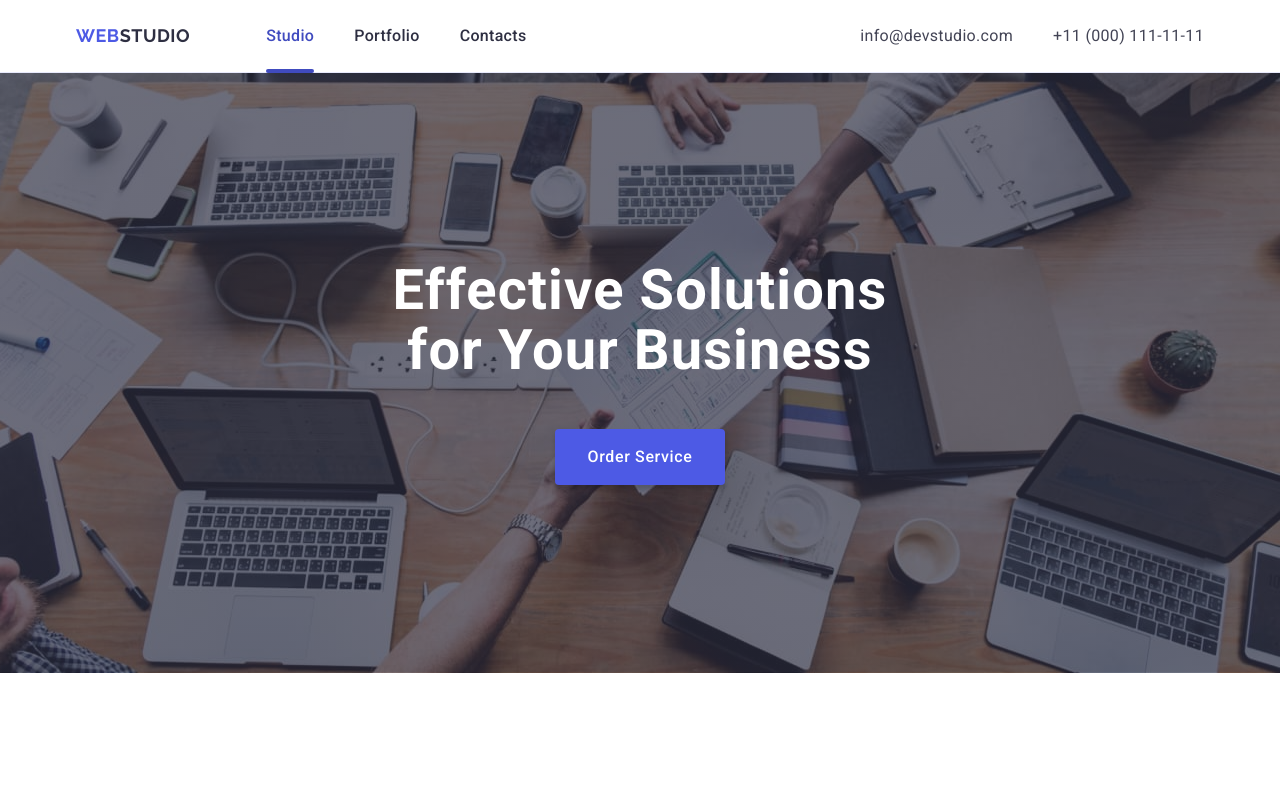
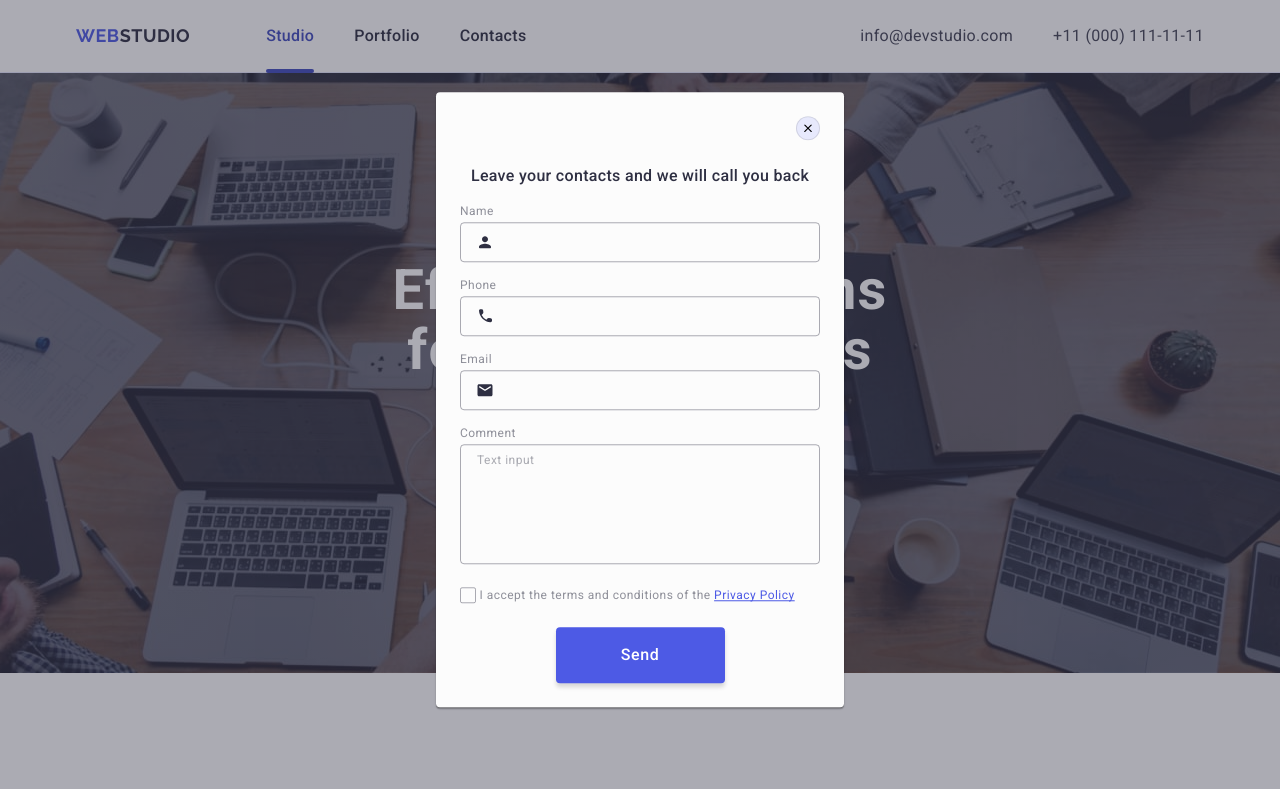
Before and after one commit to podlipaevanatalia/goit-markup-hw-05, a plain HTML site: page index.html in a window 1280 px wide. Shown: the top 789 px of the page. Drawn offline with nearby package versions, Linux system fonts and the light colour scheme.

Commit message:
fix textarea

```diff
--- a/css/styles.css
+++ b/css/styles.css
@@ -465,14 +465,16 @@ button:focus {
   border: 1px solid #fff;
   border-radius: 4px;
   box-shadow: 0 4px 4px 0 rgba(0, 0, 0, 0.15);
-  background-color: #2e2f42;
-  outline: transparent;
-  padding-left: 32px;
-}
-.footer-subscribe-email::placeholder {
   font-size: 12px;
   line-height: 2;
   letter-spacing: 0.04em;
+  outline: transparent;
+  padding-left: 32px;
+  background-color: transparent;
+  padding-left: 16px;
+  color: #ffffff;
+}
+.footer-subscribe-email::placeholder {
   color: #ffffff;
 }
 .subscribe-btn {
@@ -577,7 +579,9 @@ button:focus {
 }
 .modal-form-section {
   margin-bottom: 8px;
+  margin-bottom: 16px;
 }
+
 .modal-form-lable {
   display: block;
   font-size: 12px;
@@ -596,7 +600,8 @@ button:focus {
   border-radius: 4px;
   padding-left: 38px;
   background-color: transparent;
-  transition: border 250ms cubic-bezier(0.4, 0, 0.2, 1);
+  outline: transparent;
+  transition: border-color 250ms cubic-bezier(0.4, 0, 0.2, 1);
 }
 .modal-form-input:focus {
   border: 1px solid #4d5ae5;
@@ -621,10 +626,15 @@ button:focus {
   resize: none;
   padding: 8px 16px;
   min-height: 120px;
-  transition: border 250ms cubic-bezier(0.4, 0, 0.2, 1);
+  transition: border-color 250ms cubic-bezier(0.4, 0, 0.2, 1);
+  font-size: 12px;
+  line-height: 1.17;
+  letter-spacing: 0.04em;
+  color: rgba(46, 47, 66, 0.4);
+  outline: transparent;
 }
 .modal-form-comment:focus {
-  border: 1px solid #4d5ae5;
+  border-color: 1px solid #4d5ae5;
   outline: transparent;
 }
 .modal-form-comment::placeholder {
@@ -647,6 +657,7 @@ button:focus {
   background-color: #404bbf;
   border: 1px solid #404bbf;
   fill: #f4f4fd;
+  border: none;
 }
 .form-own-checkbox {
   display: inline-flex;
--- a/index.html
+++ b/index.html
@@ -479,7 +479,7 @@
       </div>
     </footer>
     <!-- =====BACKDROP==== -->
-    <div class="backdrop">
+    <div class="backdrop is-open">
       <div class="modal">
         <button class="modal-close-btn" type="button">
           <svg class="modal-close-icon" width="8" height="8">
@@ -491,16 +491,16 @@
         </p>
         <form class="modal-form">
           <div class="modal-form-section">
-            <label class="modal-form-lable" for="name">Name</label>
+            <label class="modal-form-lable" for="user-name">Name</label>
             <div class="input-wrapper">
               <input
                 class="modal-form-input"
                 type="text"
-                id="name"
-                name="name"
+                id="user-name"
+                name="user-name"
                 required
               />
-              <svg class="form-icon" width="18" height="18">
+              <svg class="form-icon" width="18" height="24">
                 <use href="./images/icons.svg#icon-person"></use>
               </svg>
             </div>
@@ -515,7 +515,7 @@
                 name="phone"
                 required
               />
-              <svg class="form-icon" width="18" height="18">
+              <svg class="form-icon" width="18" height="24">
                 <use href="./images/icons.svg#icon-phone"></use>
               </svg>
             </div>
@@ -530,17 +530,17 @@
                 name="email"
                 required
               />
-              <svg class="form-icon" width="18" height="18">
+              <svg class="form-icon" width="18" height="24">
                 <use href="./images/icons.svg#icon-email-icon"></use>
               </svg>
             </div>
           </div>
           <div class="modal-form-section">
-            <label class="modal-form-lable" for="comment">Comment</label>
+            <label class="modal-form-lable" for="user-comment">Comment</label>
             <textarea
               class="modal-form-comment"
-              name="comment"
-              id="comment"
+              name="user-comment"
+              id="user-comment"
               required
               placeholder="Text input"
             ></textarea>
@@ -549,12 +549,12 @@
             <input
               class="modal-checkbox visually-hidden"
               type="checkbox"
-              name="checkbox"
-              id="checkbox"
+              name="user-privacy"
+              id="user-privacy"
               value="true"
               required
             />
-            <label class="modal-form-lable-checkbox" for="checkbox"
+            <label class="modal-form-lable-checkbox" for="user-privacy"
               ><span class="form-own-checkbox"
                 ><svg class="own-checkbox-icon" width="10" height="8">
                   <use href="./images/icons.svg#icon-Vector"></use>
```
